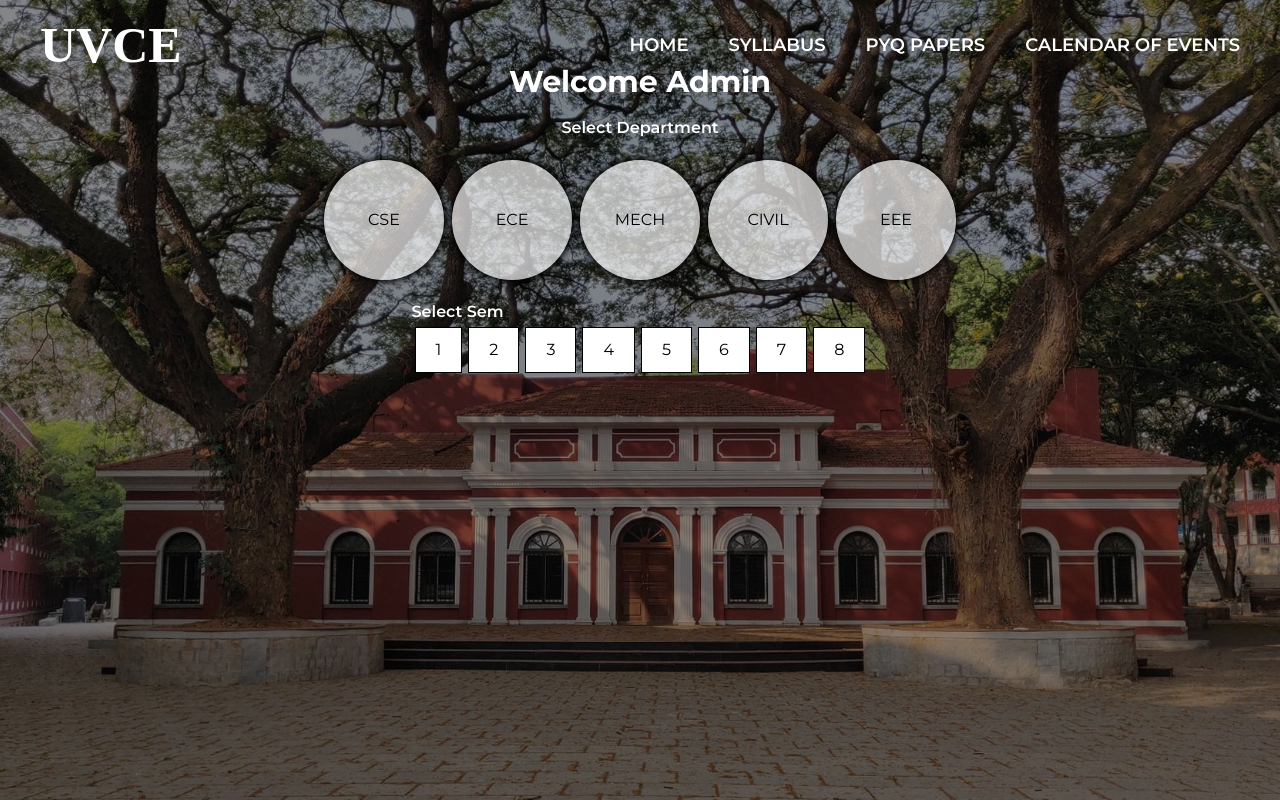
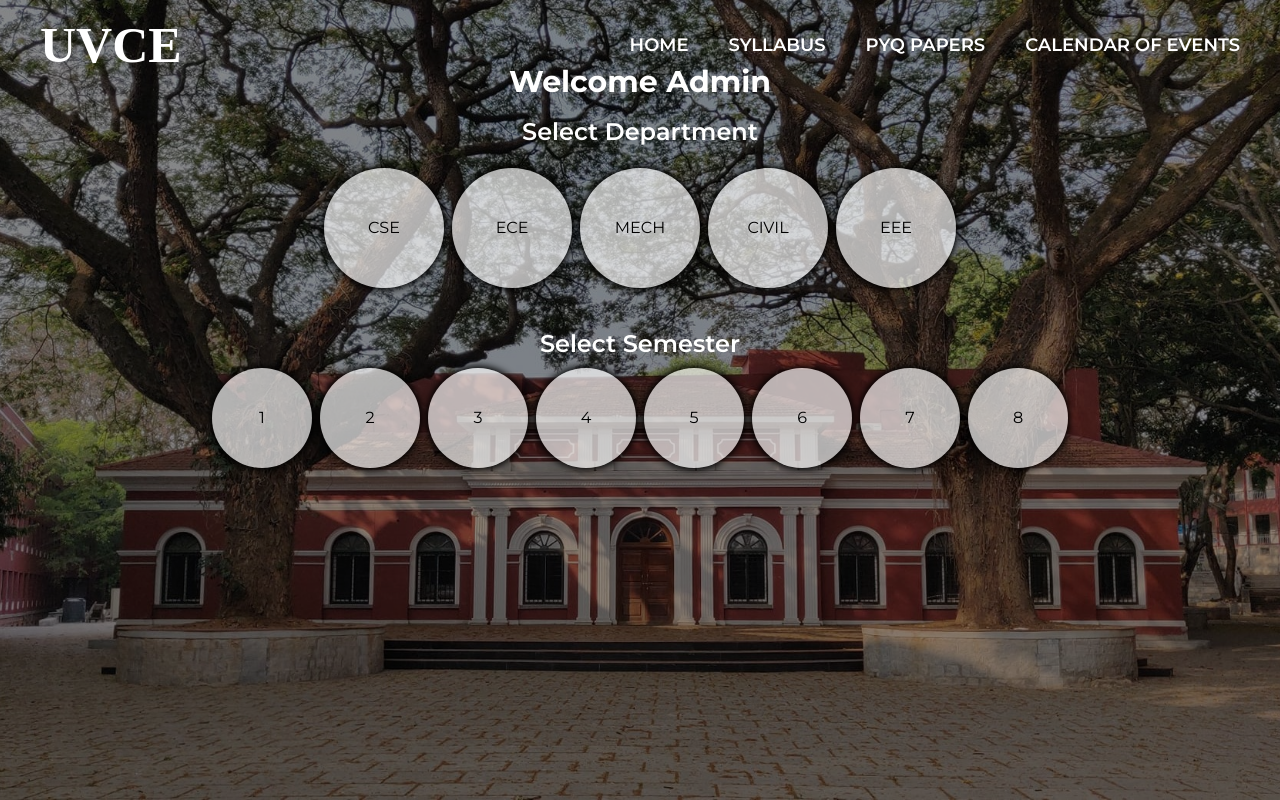
Before and after one commit to Matteriegray/time_table, a Next.js app: page /admin in a window 1280 px wide. Both pictures are taken after a click on the button "CSE". Built offline with nearby package versions, Linux system fonts and the light colour scheme.

Commit message:
dixit solved 2nd error

```diff
--- a/app/admin/page.jsx
+++ b/app/admin/page.jsx
@@ -123,7 +123,7 @@ const Page = () => {
     <div className="flex flex-col items-center w-full text-white pt-[5%] justify-center pb-5 absolute top-0 left-0 gap-4">
       <h1 className="text-3xl font-bold ">Welcome Admin</h1>
       <div className='flex flex-col items-center w-full '>
-        <h1 className="font-semibold">Select Department</h1>
+        <h1 className="font-semibold text-2xl">Select Department</h1>
         <div className='flex gap-2 mt-5'>
           {["CSE", "ECE", "MECH", "CIVIL", "EEE"].map((button) => (
             <button
@@ -137,28 +137,24 @@ const Page = () => {
 
         </div>
         {selectedButton && (
-          <div style={{ marginTop: "20px" }}>
-            <h2 className="font-semibold">Select Sem</h2>
+          <div className=' flex flex-col justify-center items-center mt-10 gap-2'>
+
+        <h1 className="font-semibold text-2xl ">Select Semester</h1>
+          <div  className='flex gap-2 '>
             {[1, 2, 3, 4, 5, 6, 7, 8].map((box) => (
               <button
-                key={box}
-                onClick={() => handleBoxClick(box)}
-                style={{
-                  backgroundColor: selectedBox === box ? "#3b82f6e0" : "white",
-                  color: selectedBox === box ? "white" : "black",
-                  border: "1px solid black",
-                  margin: "3px",
-                  padding: "10px 20px",
-                  cursor: "pointer",
-                }}
+              key={box}
+              onClick={() => handleBoxClick(box)}
+              className={`h-[100px] w-[100px] bg-[#ffffffac] text-[#000] flex items-center justify-center rounded-full cursor-pointer smooth crdshdw hover:invert`}
               >
                 {box}
               </button>
             ))}
           </div>
+            </div>
         )}
         <div className='flex'>
-        <form onSubmit={handleSubmit(onSubmityear1)} action="">
+        <form onSubmit={handleSubmit(onSubmityear1)} action="" className='flex items-center'>
           {["Whole CSE branch"].map((subbranch) => (
             <div key={selectedBox}>
               {showinput && (selectedBox == 1 || selectedBox == 2) && (
@@ -224,18 +220,18 @@ const Page = () => {
           ))}{showinput && (selectedBox == 1 || selectedBox == 2) && selectedBox && (
             !submit ? (
               <div className='flex gap-5'>
-              <button onClick={handlesubmit} className="bg-green-500 text-center w-40 mt-2 h-10 rounded-md text-sm font-semibold">
+              <button onClick={handlesubmit} className=" ml-5 bg-green-500 text-center w-40 mt-2 h-10 rounded-md text-sm font-semibold">
                 Generate Timetable
               </button>
 
               </div>
             ) : (
-              <button className="bg-red-500 text-center w-40 mt-2 h-10 rounded-md text-sm font-semibold" disabled>
+              <button className="bg-red-500 text-center w-40 mt-2 h-10 rounded-md text-sm font-semibold ml-5" disabled>
                 Processing
               </button>
             )
           )}</form>
-          <form onSubmit={handleSubmit(onSubmitsem3)} action="">
+          <form onSubmit={handleSubmit(onSubmitsem3)} action="" className='flex items-center'>
             {
 
               ["CSE", "ISE", "AIML"].map((subbranch) => (
@@ -308,19 +304,19 @@ const Page = () => {
             {showinput && selectedBox == 3&& (
               !submit ? (
                 <div className='flex gap-5'>
-                  <button onClick={handlesubmit} className="bg-green-500 text-center w-40 mt-2 h-10 rounded-md text-sm font-semibold">
+                  <button onClick={handlesubmit} className=" ml-5 bg-green-500 text-center w-40 mt-2 h-10 rounded-md text-sm font-semibold">
                     Generate Timetable
                   </button>
 
                 </div>
               ) : (
-                <button className="bg-red-500 text-center w-40 mt-2 h-10 rounded-md text-sm font-semibold" disabled>
+                <button className="bg-red-500 text-center w-40 mt-2 h-10 rounded-md text-sm font-semibold ml-5" disabled>
                   Processing
                 </button>
               )
             )}
           </form>
-          <form onSubmit={handleSubmit(onSubmitsem4)} action="">
+          <form onSubmit={handleSubmit(onSubmitsem4)} action="" className='flex items-center'>
             {["CSE", "ISE", "AIML"].map((subbranch) => (
 
               <div key={subbranch}>
@@ -389,19 +385,19 @@ const Page = () => {
             {showinput && selectedBox == 4  && (
               !submit ? (
                 <div className='flex gap-5'>
-                  <button onClick={handlesubmit} className="bg-green-500 text-center w-40 mt-2 h-10 rounded-md text-sm font-semibold">
+                  <button onClick={handlesubmit} className=" ml-5 bg-green-500 text-center w-40 mt-2 h-10 rounded-md text-sm font-semibold">
                     Generate Timetable
                   </button>
 
                 </div>
               ) : (
-                <button className="bg-red-500 text-center w-40 mt-2 h-10 rounded-md text-sm font-semibold" disabled>
+                <button className="bg-red-500 text-center w-40 mt-2 h-10 rounded-md text-sm font-semibold ml-5" disabled>
                   Processing
                 </button>
               )
             )}
           </form>
-          <form onSubmit={handleSubmit(onSubmitsem5)} action="">
+          <form onSubmit={handleSubmit(onSubmitsem5)} action="" className='flex items-center'>
             {["CSE", "ISE", "AIML"].map((subbranch) => (
 
               <div key={subbranch}>
@@ -488,19 +484,19 @@ const Page = () => {
             {showinput && selectedBox == 5 && (
               !submit ? (
                 <div className='flex gap-5'>
-                  <button onClick={handlesubmit} className="bg-green-500 text-center w-40 mt-2 h-10 rounded-md text-sm font-semibold">
+                  <button onClick={handlesubmit} className=" ml-5 bg-green-500 text-center w-40 mt-2 h-10 rounded-md text-sm font-semibold">
                     Generate Timetable
                   </button>
 
                 </div>
               ) : (
-                <button className="bg-red-500 text-center w-40 mt-2 h-10 rounded-md text-sm font-semibold" disabled>
+                <button className="bg-red-500 text-center w-40 mt-2 h-10 rounded-md text-sm font-semibold ml-5" disabled>
                   Processing
                 </button>
               )
             )}
           </form>
-          <form onSubmit={handleSubmit(onSubmitsem6)} action="">
+          <form onSubmit={handleSubmit(onSubmitsem6)} action="" className='flex items-center'>
             {["CSE", "ISE", "AIML"].map((subbranch) => (
 
               <div key={subbranch}>
@@ -570,19 +566,19 @@ const Page = () => {
             {showinput && selectedBox == 6 && (
               !submit ? (
                 <div className='flex gap-5'>
-                  <button onClick={handlesubmit} className="bg-green-500 text-center w-40 mt-2 h-10 rounded-md text-sm font-semibold">
+                  <button onClick={handlesubmit} className=" ml-5 bg-green-500 text-center w-40 mt-2 h-10 rounded-md text-sm font-semibold">
                     Generate Timetable
                   </button>
 
                 </div>
               ) : (
-                <button className="bg-red-500 text-center w-40 mt-2 h-10 rounded-md text-sm font-semibold" disabled>
+                <button className="bg-red-500 text-center w-40 mt-2 h-10 rounded-md text-sm font-semibold ml-5" disabled>
                   Processing
                 </button>
               )
             )}
           </form>
-          <form onSubmit={handleSubmit(onSubmitsem7)} action="">
+          <form onSubmit={handleSubmit(onSubmitsem7)} action="" className='flex items-center'>
             {["CSE", "ISE", "AIML"].map((subbranch) => (
 
               <div key={subbranch}>
@@ -631,19 +627,19 @@ const Page = () => {
             ))}{showinput && selectedBox == 7 && (
               !submit ? (
                 <div className='flex gap-5'>
-                  <button onClick={handlesubmit} className="bg-green-500 text-center w-40 mt-2 h-10 rounded-md text-sm font-semibold">
+                  <button onClick={handlesubmit} className=" ml-5 bg-green-500 text-center w-40 mt-2 h-10 rounded-md text-sm font-semibold">
                     Generate Timetable
                   </button>
 
                 </div>
               ) : (
-                <button className="bg-red-500 text-center w-40 mt-2 h-10 rounded-md text-sm font-semibold" disabled>
+                <button className="bg-red-500 text-center w-40 mt-2 h-10 rounded-md text-sm font-semibold ml-5" disabled>
                   Processing
                 </button>
               )
             )}
           </form>
-          <form onSubmit={handleSubmit(onSubmitsem8)} action="">
+          <form onSubmit={handleSubmit(onSubmitsem8)} action="" className='flex items-center'>
             {["CSE", "ISE", "AIML"].map((subbranch) => (
 
               <div key={subbranch}>
@@ -692,13 +688,13 @@ const Page = () => {
             ))}{showinput && selectedBox == 8  && (
               !submit ? (
                 <div className='flex gap-5'>
-                <button onClick={handlesubmit} className="bg-green-500 text-center w-40 mt-2 h-10 rounded-md text-sm font-semibold">
+                <button onClick={handlesubmit} className=" ml-5 bg-green-500 text-center w-40 mt-2 h-10 rounded-md text-sm font-semibold">
                   Generate Timetable
                 </button>
 
                 </div>
               ) : (
-                <button className="bg-red-500 text-center w-40 mt-2 h-10 rounded-md text-sm font-semibold" disabled>
+                <button className="bg-red-500 text-center w-40 mt-2 h-10 rounded-md text-sm font-semibold ml-5" disabled>
                   Processing
                 </button>
               )
@@ -711,7 +707,7 @@ const Page = () => {
         {view && (
           <button
             onClick={handledisplay}
-            className="bg-yellow-500 text-center w-40 ml-4 h-10 rounded-md text-sm font-semibold"
+            className="bg-yellow-500 text-center w-40 ml-4 h-10 rounded-md text-sm font-semibold m-5"
           >
             View Timetable
           </button>
--- a/app/api/route.js
+++ b/app/api/route.js
@@ -9,7 +9,6 @@ import { sixthSem } from "./csedepartment/6th_sem";
 import { seventhSem } from "./csedepartment/7th_sem";
 import { eighthSem } from "./csedepartment/8th_sem";
 import { cse } from "./list";
-import { sixthSem } from "./csedepartment/6th_sem";
 export async function POST(req){
 
     const {department,sem,data} = await req.json();
```
